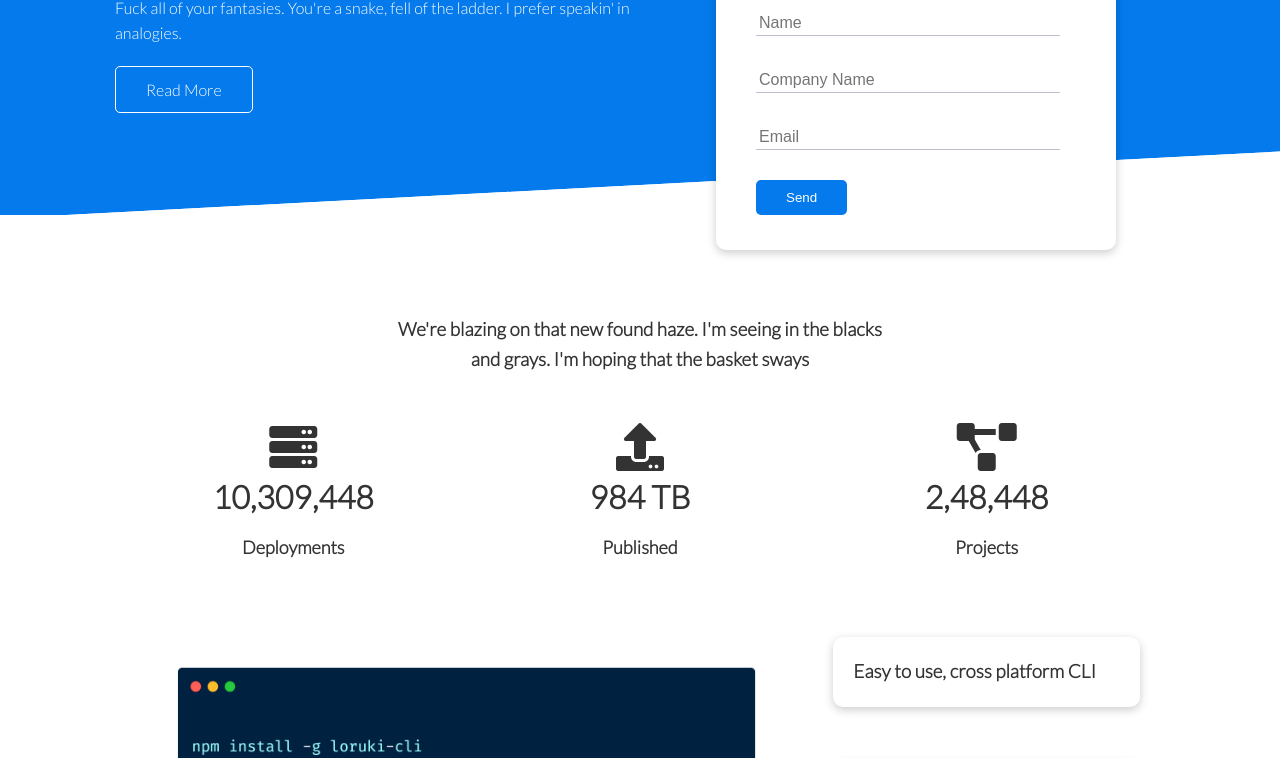
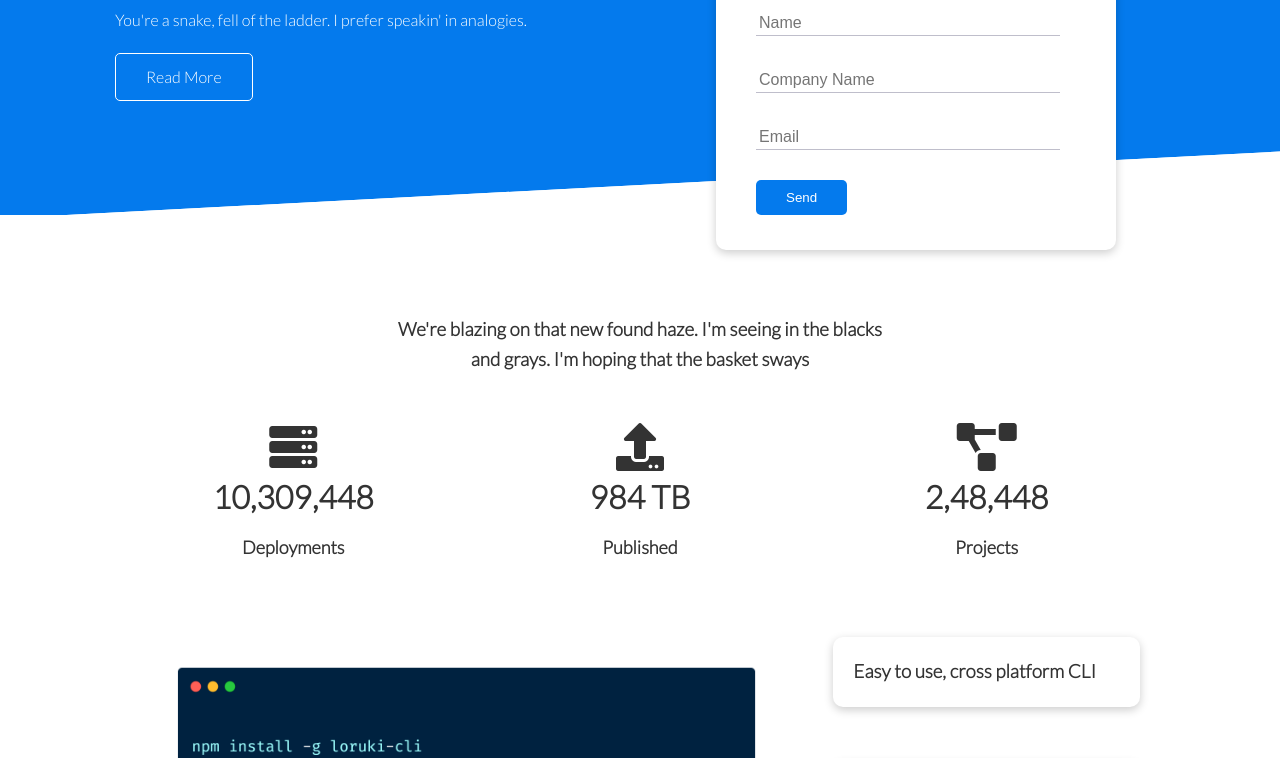
Before and after one commit to m3harnesha/first-site, a plain HTML site: page index.html in a window 1280 px wide. Shown: the part 255-1013 px from the top of the page. Drawn offline with Linux system fonts and the light colour scheme.

Commit message:
Update index.html

```diff
--- a/index.html
+++ b/index.html
@@ -34,7 +34,7 @@
         <div class="text">
           <h1>You're too good to be true</h1>
           <p>
-            Fuck all of your fantasies. You're a snake, fell of the ladder. I
+            You're a snake, fell of the ladder. I
             prefer speakin' in analogies.
           </p>
           <a href="#" class="btn btn-outline">Read More</a>
```
